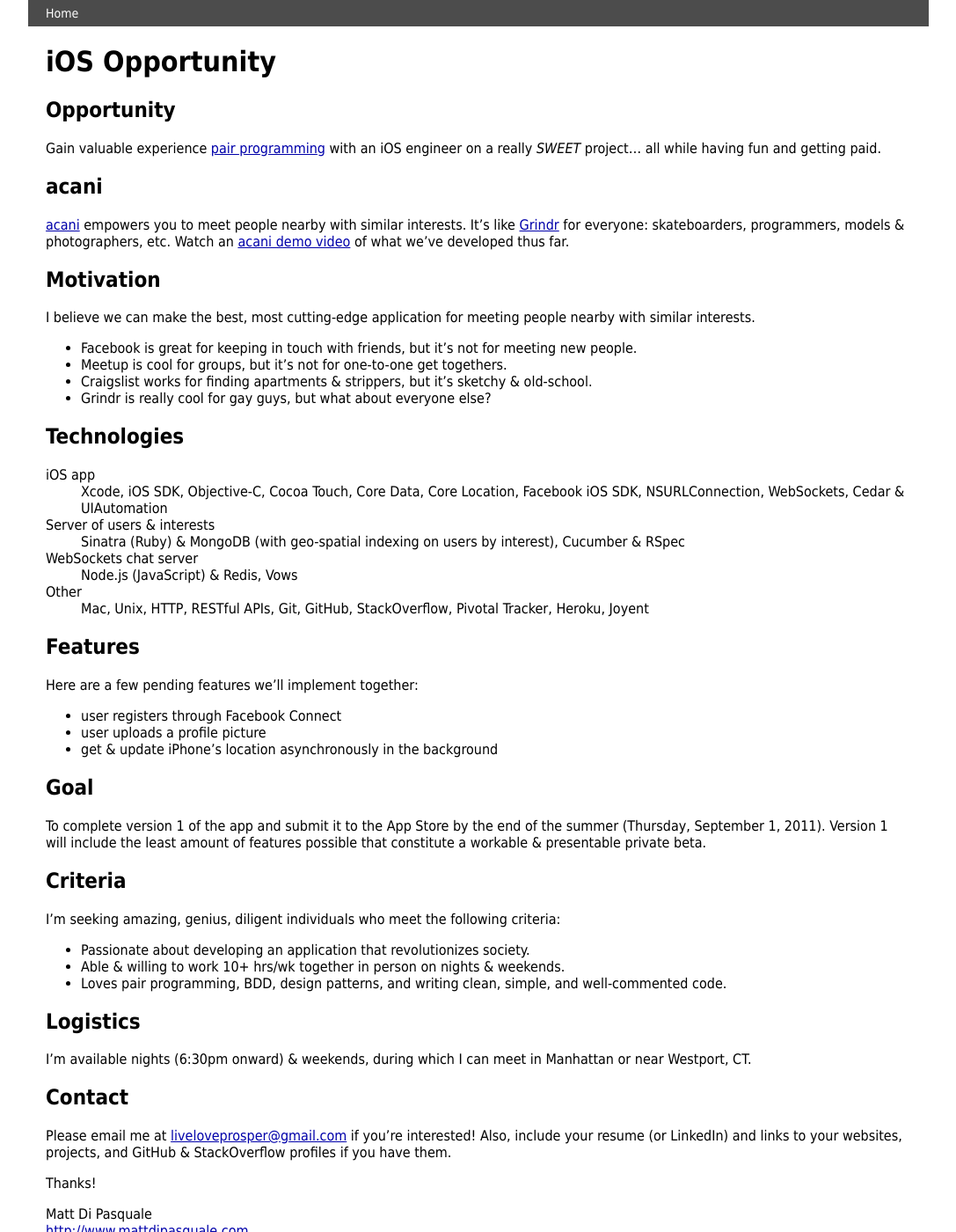
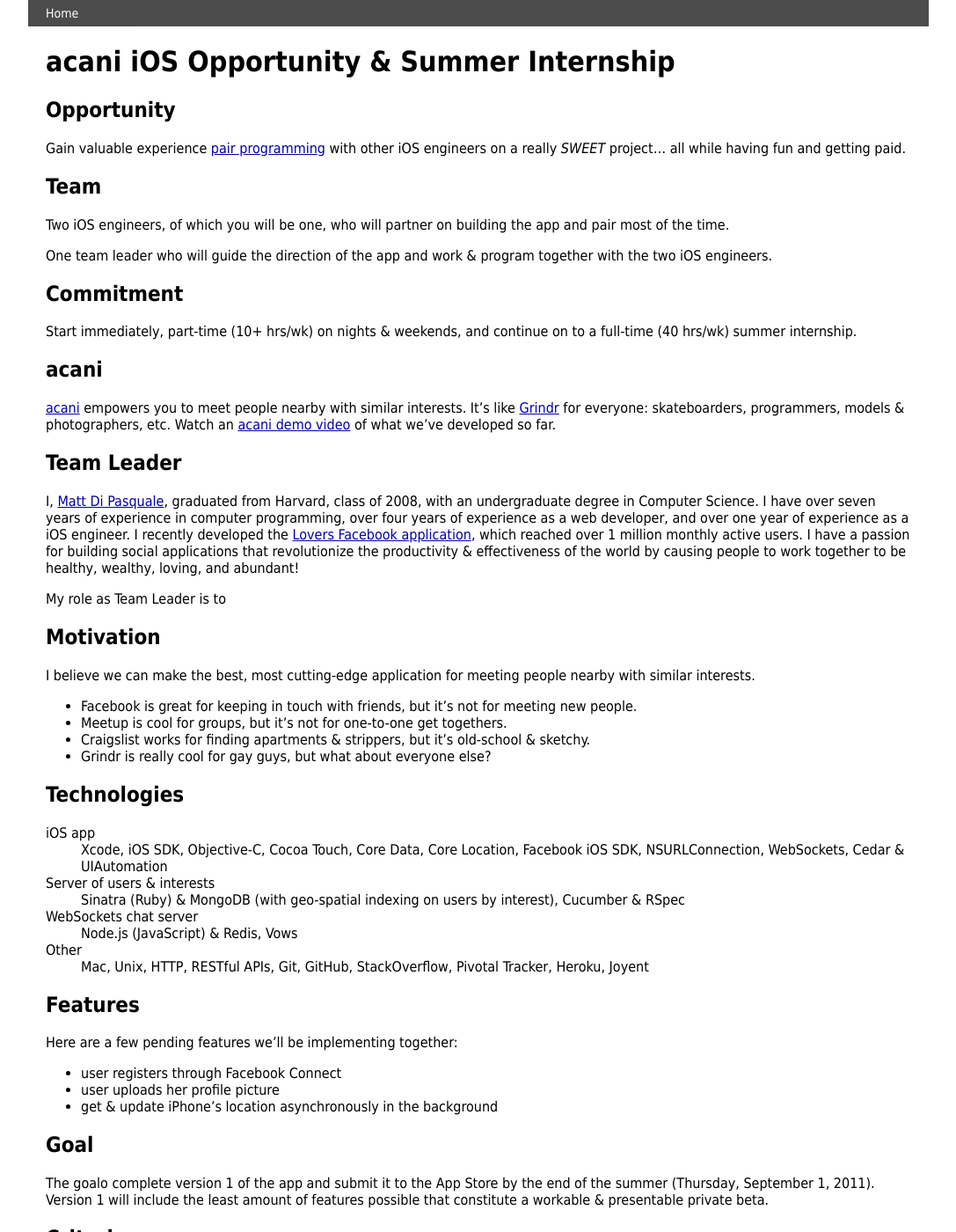
Before and after one commit to acani/acani.github.com, a Jekyll site: the page built from opportunity/index.md, in a window 1280 px wide and 1400 px high. Shown: the whole window at 88% size, without its empty margins (96-1183 px from the left). Built offline with Jekyll 4.4.1, drawn with Linux system fonts in a browser that asks for light colours; Markdown is read by kramdown in place of the engine named in the settings; some of the changed text lies outside the part shown.

Commit message:
update opportunity

```diff
--- a/opportunity/index.md
+++ b/opportunity/index.md
@@ -2,15 +2,32 @@
 layout: default
 ---
 
-# iOS Opportunity
+# acani iOS Opportunity & Summer Internship
+
 
 ## Opportunity
 
-Gain valuable experience [pair programming](http://j.mp/cuq3vn) with an iOS engineer on a really *SWEET* project... all while having fun and getting paid.
+Gain valuable experience [pair programming](http://j.mp/cuq3vn) with other iOS engineers on a really *SWEET* project... all while having fun and getting paid.
+
+## Team
+
+Two iOS engineers, of which you will be one, who will partner on building the app and pair most of the time.
+
+One team leader who will guide the direction of the app and work & program together with the two iOS engineers.
+
+## Commitment
+
+Start immediately, part-time (10+ hrs/wk) on nights & weekends, and continue on to a full-time (40 hrs/wk) summer internship.
 
 ## acani
 
-[acani](/) empowers you to meet people nearby with similar interests. It's like [Grindr](http://www.grindr.com) for everyone: skateboarders, programmers, models & photographers, etc. Watch an [acani demo video](/videos/acani-demo-2011-03-20.mov) of what we've developed thus far.
+[acani](/) empowers you to meet people nearby with similar interests. It's like [Grindr](http://www.grindr.com) for everyone: skateboarders, programmers, models & photographers, etc. Watch an [acani demo video](/videos/acani-demo-2011-03-20.mov) of what we've developed so far.
+
+## Team Leader
+
+I, [Matt Di Pasquale](http://www.mattdipasquale.com), graduated from Harvard, class of 2008, with an undergraduate degree in Computer Science. I have over seven years of experience in computer programming, over four years of experience as a web developer, and over one year of experience as a iOS engineer. I recently developed the [Lovers Facebook application](http://j.mp/mylovers), which reached over 1 million monthly active users. I have a passion for building social applications that revolutionize the productivity & effectiveness of the world by causing people to work together to be healthy, wealthy, loving, and abundant!
+
+My role as Team Leader is to
 
 ## Motivation
 
@@ -18,7 +35,7 @@
 
 - Facebook is great for keeping in touch with friends, but it's not for meeting new people.
 - Meetup is cool for groups, but it's not for one-to-one get togethers.
-- Craigslist works for finding apartments & strippers, but it's sketchy & old-school.
+- Craigslist works for finding apartments & strippers, but it's old-school & sketchy.
 - Grindr is really cool for gay guys, but what about everyone else?
 
 ## Technologies
@@ -36,15 +53,15 @@
 
 ## Features
 
-Here are a few pending features we'll implement together:
+Here are a few pending features we'll be implementing together:
 
 - user registers through Facebook Connect
-- user uploads a profile picture
+- user uploads her profile picture
 - get & update iPhone's location asynchronously in the background
 
 ## Goal
 
-To complete version 1 of the app and submit it to the App Store by the end of the summer (Thursday, September 1, 2011). Version 1 will include the least amount of features possible that constitute a workable & presentable private beta.
+The goalo complete version 1 of the app and submit it to the App Store by the end of the summer (Thursday, September 1, 2011). Version 1 will include the least amount of features possible that constitute a workable & presentable private beta.
 
 ## Criteria
 
@@ -56,7 +73,7 @@
 
 ## Logistics
 
-I'm available nights (6:30pm onward) & weekends, during which I can meet in Manhattan or near Westport, CT.
+I'm available nights (6:30pm onward) & weekends (10am - 6pm), during which I can meet in Manhattan or near Westport, CIdeally, all three of us would work together 6 hours on Saturday & 6 hours on Sunday for a total of 12 hours. Then, during the summer internship, you could work the rest of your hours during the week with your partner.
 
 ## Contact
 
```
